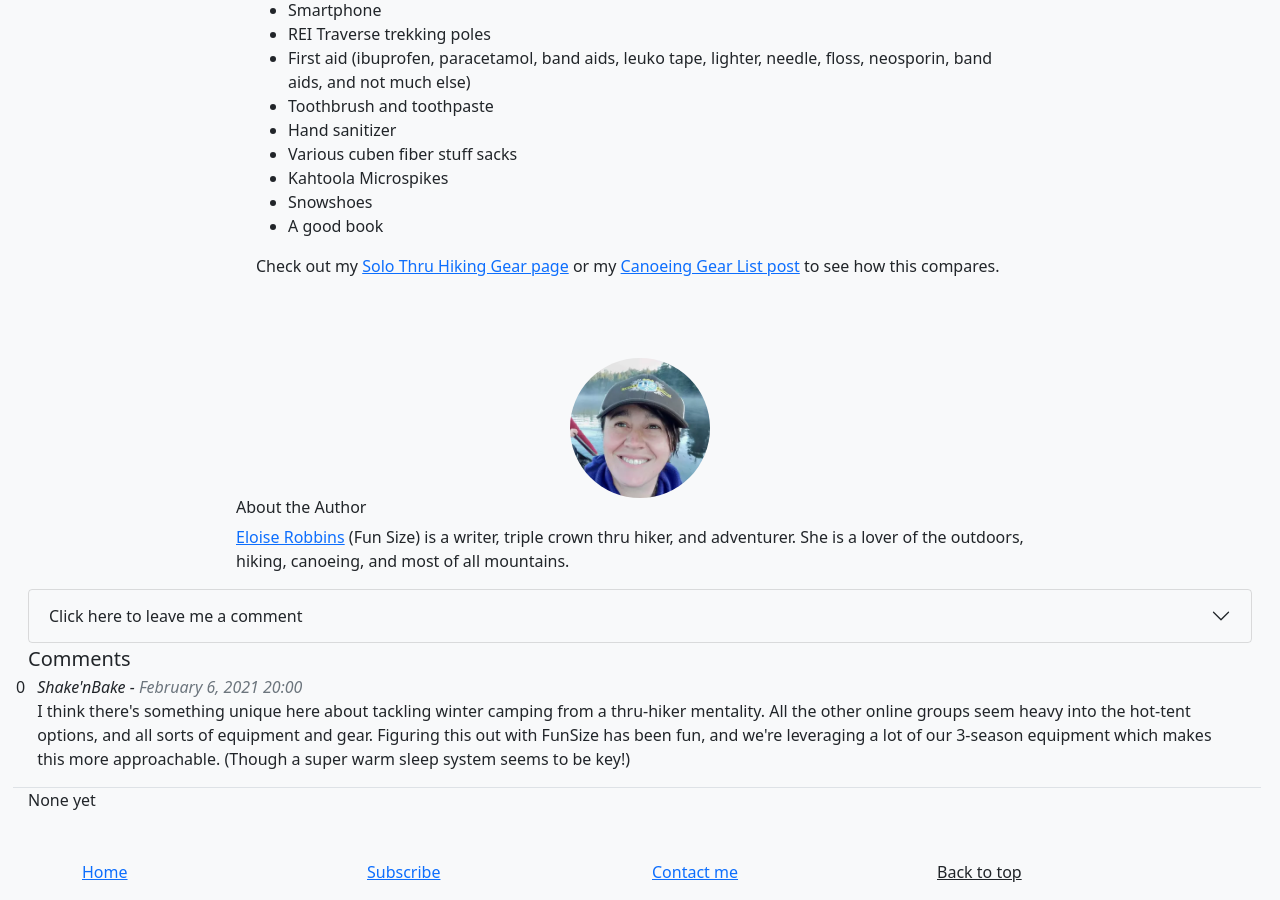
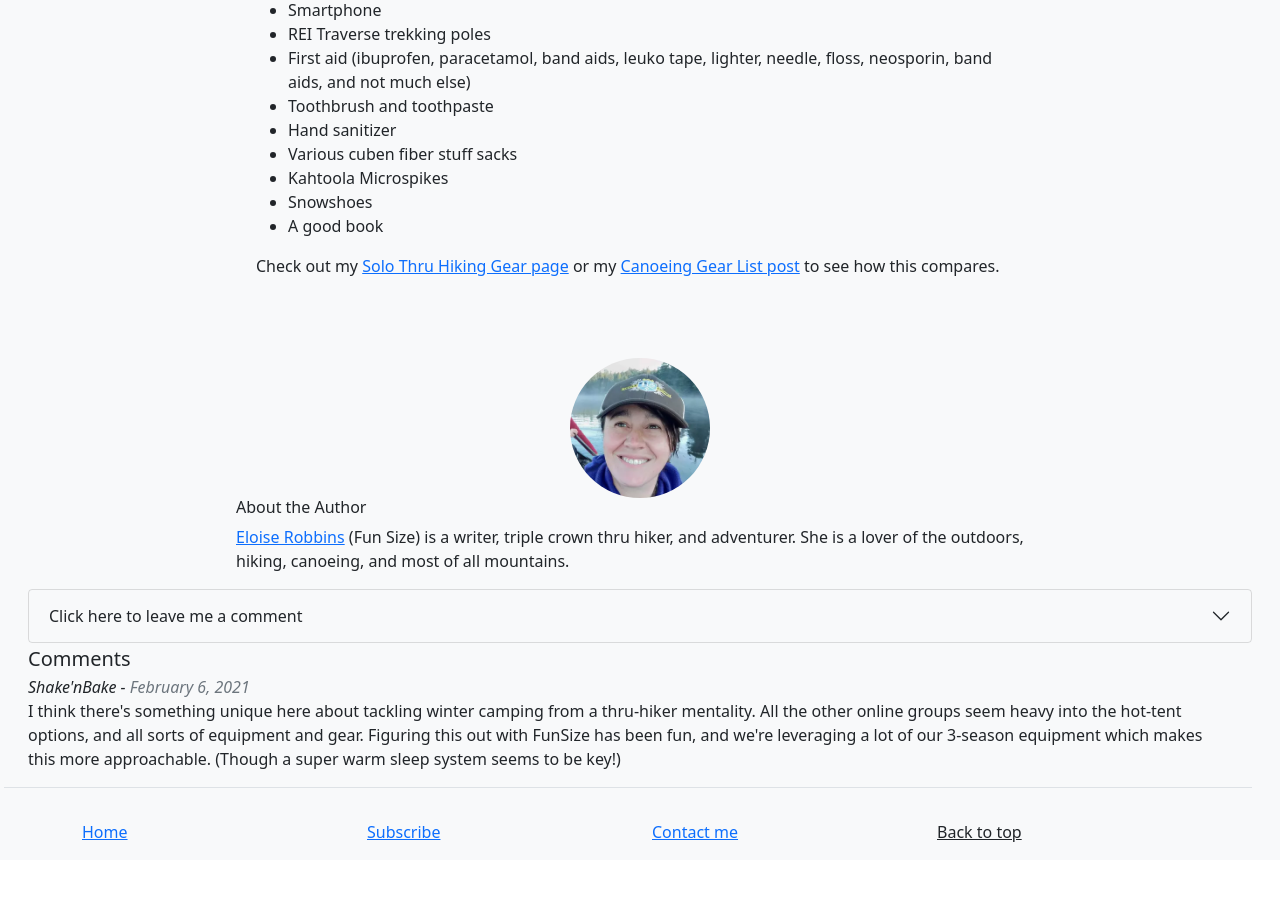
Before and after one commit to number5alive/funsizehikes, a Jekyll site: the page built from blog/_posts/2021-02-02-WinterAdventureGear.md, in a window 1280 px wide and 900 px high, scrolled down 1159 px. Built offline with Jekyll 4.4.1, drawn with Linux system fonts in a browser that asks for light colours; after the commit the page ends 2019 px from its top, so only the background shows below that.

Commit message:
comments: fixed three things - None yet doesn't show etc.

```diff
--- a/_includes/comments.md
+++ b/_includes/comments.md
@@ -55,9 +55,9 @@ function onSubmit() {
 <h1 class="fs-5 my-1">Comments</h1>
   {% assign numcomments = 0 %}
   {% for comment in site.data.comments[{{id}}] %}
-    {% increment numcomments %}
+    {% assign numcomments = numcomments | plus:1 %}
     <div class="row border-bottom">
-        <p class="fst-italic my-0">{{ comment.name }} - <span class="text-muted fs-6 fw-lighter">{{ comment.datetime | date: "%B %-d, %Y %H:%M"}}</span></p>
+        <p class="fst-italic my-0">{{ comment.name }} - <span class="text-muted fs-6 fw-lighter">{{ comment.datetime | date: "%B %-d, %Y"}}</span></p>
         <p>{{ comment.comment }}</p>
     </div>
   {% endfor %}
```
